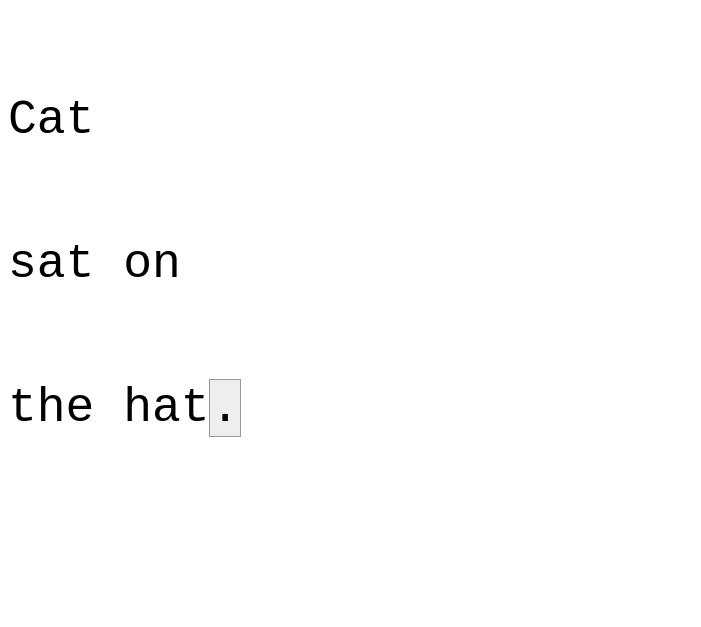
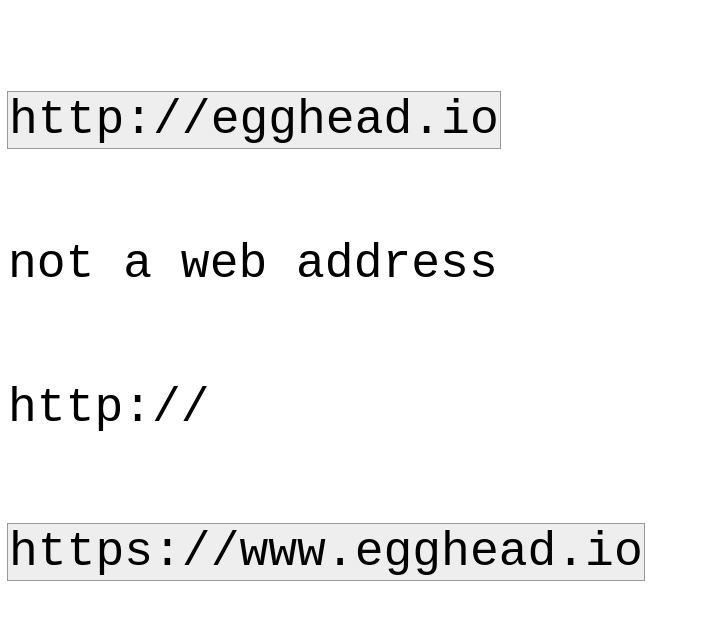
Before and after one commit to mitchelldirt/regex-learn-test, a plain HTML site: page index.html in a window 1280 px wide. Shown: the whole page, without its empty margins (0-701 px from the left). Drawn offline with Linux system fonts and the light colour scheme.

Commit message:
Completed another lesson. Started taking notes

```diff
--- a/index.html
+++ b/index.html
@@ -23,6 +23,6 @@
     <pre>
 
     </pre>
-    <script src="lesson2.js"></script>
+    <script src="lesson3.js"></script>
 </body>
 </html>
--- a/lesson1.js
+++ b/lesson1.js
@@ -10,7 +10,7 @@
 var regex = new RegExp("is", "gi");
 
 output(str, regex, document.querySelector('pre'));
-var regex2 = /it/g;
+var regex12 = /it/g;
 console.log(regex2.test(str));
 console.log(regex.exec(str));
 console.log(regex.exec(str));
--- a/lesson2.js
+++ b/lesson2.js
@@ -1,9 +1,9 @@
-const str = `Cat
+const str2 = `Cat
 sat on
 the hat.`;
-const regex = /\./g
+const regex2 = /\./g
 
-const output = (str, regex, target) => {
+const output2 = (str, regex, target) => {
     target.innerHTML = str.replace(regex, str => `<span>${str}</span>`);
 }
 
--- /dev/null
+++ b/lesson3.js
@@ -0,0 +1,19 @@
+let str3 = `http://egghead.io
+not a web address
+http://
+https://www.egghead.io`;
+
+let regex3 = new RegExp("https?:\/\/.+", "g");
+
+// `?` optional
+// `+` match 1 of the value to the end of the string
+// `a{1,3}` min 1 max 3
+// `a{1,}` 1 to infinity same as the `+`
+// `\` forward slash escapes meta characters such as ?, +, /
+
+
+const output3 = (str, regex, target) => {
+    target.innerHTML = str.replace(regex, str => `<span>${str}</span>`);
+}
+
+output3(str3, regex3, document.querySelector("pre"))
```
Also changed, not shown: lesson4.js (added), notes.txt (added).
